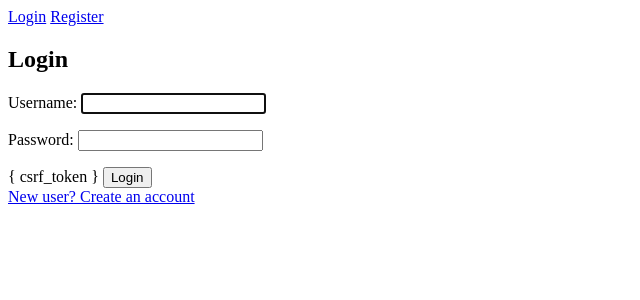
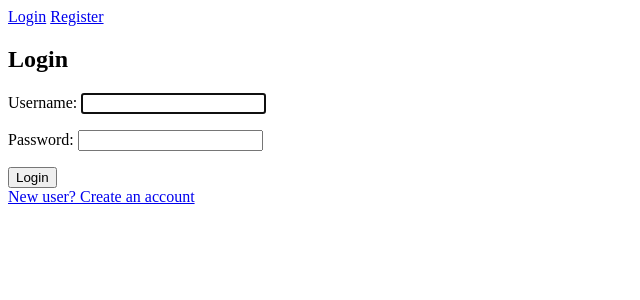
Before and after one commit to BryonPeabody/CardVault, a Django app: page /accounts/login/ in a window 1280 px wide. Shown: the top 300 px of the page, without its empty margins (0-640 px from the left). Run offline with Django 5.2, Linux system fonts and the light colour scheme.

Commit message:
Fix csrf bug in login.html

```diff
--- a/vault/templates/registration/login.html
+++ b/vault/templates/registration/login.html
@@ -2,8 +2,9 @@
 {% block content %}
     <h2>Login</h2>
     <form method="post">
+        {% csrf_token %}
         {{ form.as_p }}
-        { csrf_token }
+
         <button type="submit">Login</button>
     </form>
     <a href="{% url 'register' %}">New user? Create an account</a>
```
